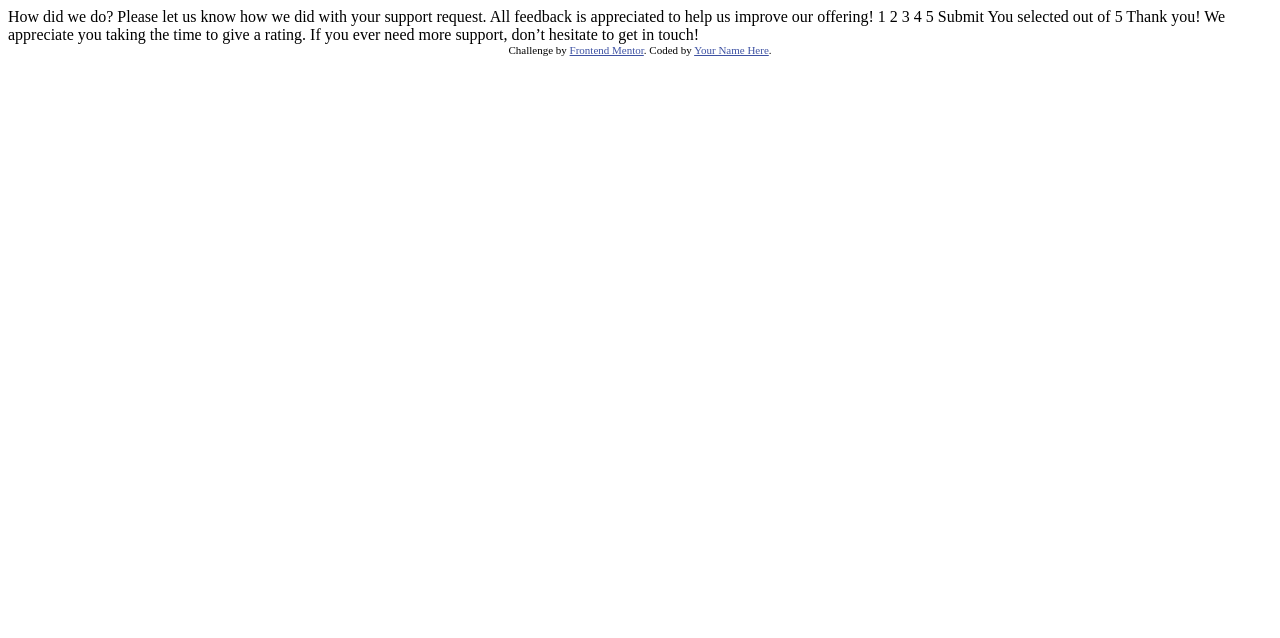
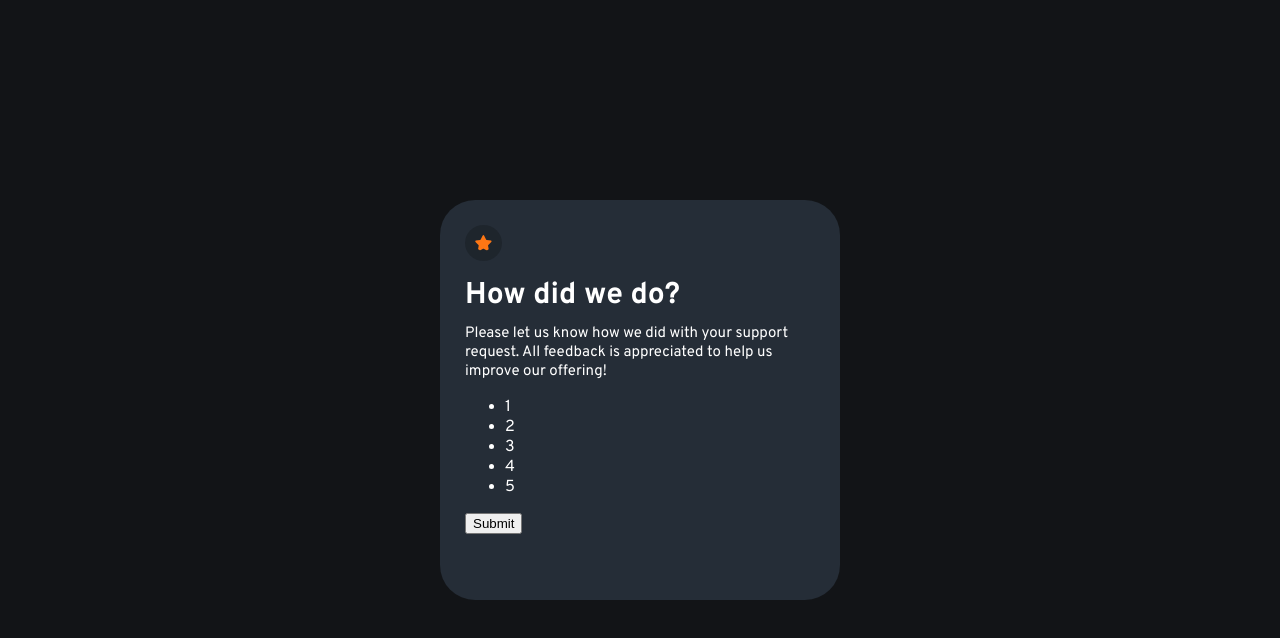
Before and after one commit to silvio-souza/study, a plain HTML site: page frontendmentor_challenges/interactive-rating-component-main/index.html in a window 1280 px wide. Drawn offline with Linux system fonts and the light colour scheme.

Commit message:
started challenge

```diff
--- a/frontendmentor_challenges/interactive-rating-component-main/index.html
+++ b/frontendmentor_challenges/interactive-rating-component-main/index.html
@@ -1,49 +1,68 @@
 <!DOCTYPE html>
 <html lang="en">
   <head>
-  <meta charset="UTF-8">
-  <meta name="viewport" content="width=device-width, initial-scale=1.0"> <!-- displays site properly based on user's device -->
+    <meta charset="UTF-8" />
+    <meta name="viewport" content="width=device-width, initial-scale=1.0" />
+    <!-- displays site properly based on user's device -->
 
-  <link rel="icon" type="image/png" sizes="32x32" href="./images/favicon-32x32.png">
-
+    <link
+      rel="icon"
+      type="image/png"
+      sizes="32x32"
+      href="./images/favicon-32x32.png"
+    />
+    <link rel="stylesheet" href="style.css" />
+    <link rel="preconnect" href="https://fonts.googleapis.com">
+    <link rel="preconnect" href="https://fonts.gstatic.com" crossorigin>
+    <link href="https://fonts.googleapis.com/css2?family=Overpass:wght@400;700&display=swap" rel="stylesheet">
     <title>Frontend Mentor | Interactive rating component</title>
 
     <!-- Feel free to remove these styles or customise in your own stylesheet 👍 -->
     <style>
-    .attribution { font-size: 11px; text-align: center; }
-    .attribution a { color: hsl(228, 45%, 44%); }
+      .attribution {
+        font-size: 11px;
+        text-align: center;
+      }
+      .attribution a {
+        color: hsl(228, 45%, 44%);
+      }
     </style>
   </head>
   <body>
-
     <!-- Rating state start -->
-
-  How did we do?
-
-  Please let us know how we did with your support request. All feedback is appreciated
-  to help us improve our offering!
-
-  1 2 3 4 5
-
-  Submit
+    <div class="box">
+      <img src="./images/icon-star.svg" alt="star" class="star" />
+      <h2>How did we do?</h2>
+      <p>
+        Please let us know how we did with your support request. All feedback is
+        appreciated to help us improve our offering!
+      </p>
+      <ul>
+        <li>1</li>
+        <li>2</li>
+        <li>3</li>
+        <li>4</li>
+        <li>5</li>
+      </ul>
+      <button>Submit</button>
+    </div>
 
     <!-- Rating state end -->
 
     <!-- Thank you state start -->
 
-  You selected <!-- Add rating here --> out of 5
-
-  Thank you!
-
-  We appreciate you taking the time to give a rating. If you ever need more support,
-  don’t hesitate to get in touch!
+    <!-- You selected -->
+    <!-- Add rating here -->
+    <!-- out of 5 Thank you! We appreciate you taking the time to give a rating. If
+    you ever need more support, don’t hesitate to get in touch! -->
 
     <!-- Thank you state end -->
 
-
-  <div class="attribution">
-    Challenge by <a href="https://www.frontendmentor.io?ref=challenge" target="_blank">Frontend Mentor</a>.
-    Coded by <a href="#">Your Name Here</a>.
+    <!-- <div class="attribution">
+      Challenge by
+      <a href="https://www.frontendmentor.io?ref=challenge" target="_blank"
+        >Frontend Mentor</a
+      >. Coded by <a href="#">Your Name Here</a>. -->
     </div>
   </body>
 </html>
--- /dev/null
+++ b/frontendmentor_challenges/interactive-rating-component-main/style.css
@@ -0,0 +1,45 @@
+html {
+    height: 100%;
+}
+
+body {
+    margin: 0;
+    background-color: #121417;
+    color: white;
+    /* max-width: 1440px; */
+    height: 100%;
+
+    font-family: Overpass;
+
+    display: flex;
+    justify-content: center;
+    align-items: center;
+}
+
+.star {
+    background-color: #12141752;
+    padding: 10px;
+    border-radius: 50%;
+}
+
+h2 {
+    font-size: 30px;
+    margin: 10px 0;
+}
+
+p {
+    font-size: 15px;
+    margin: 0;
+}
+
+
+.box {
+    background-color: #252d37;
+    width: 350px;
+    height: 350px;
+
+    padding: 25px;
+    border-radius: 35px;
+    /* height: 50%; */
+    /* margin: auto; */
+}
```
Lines whose indentation alone changed are shown as unchanged.
